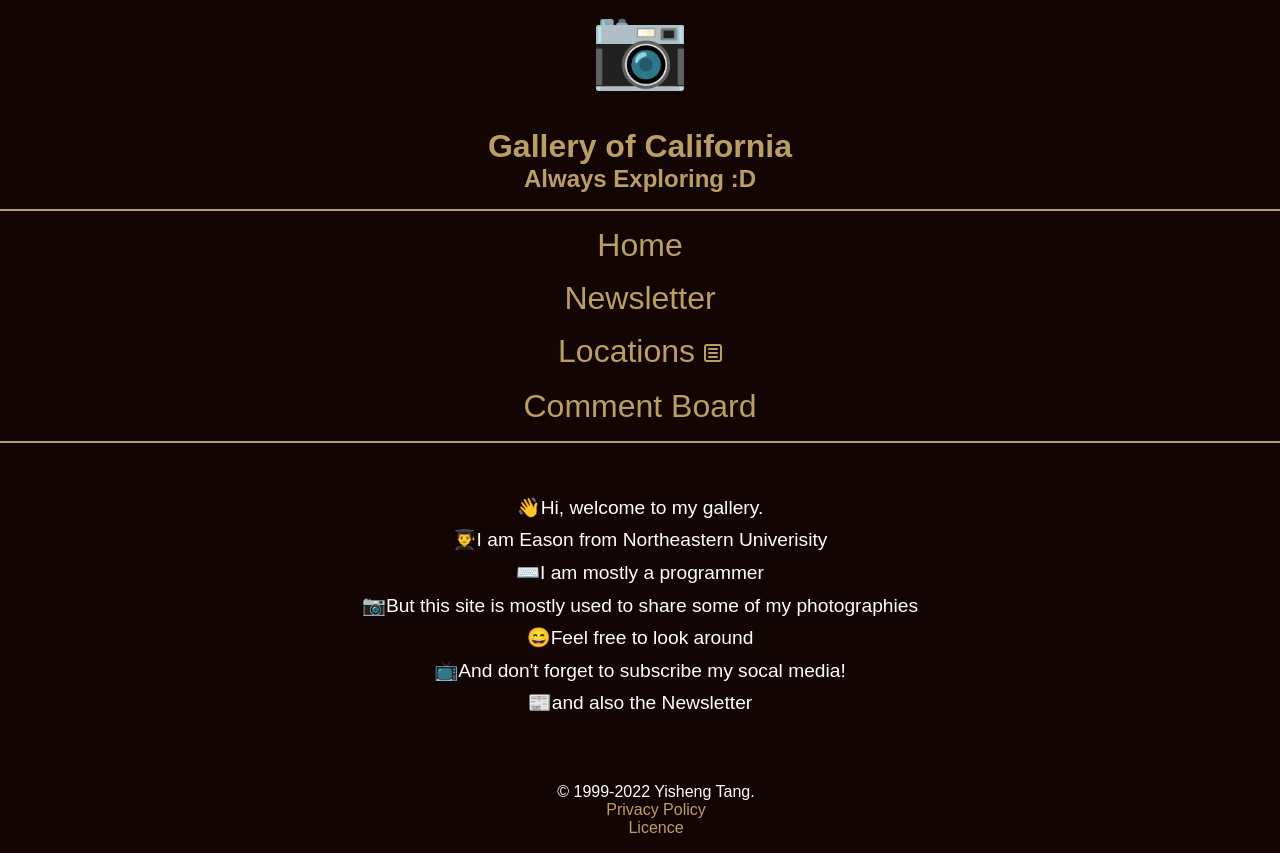
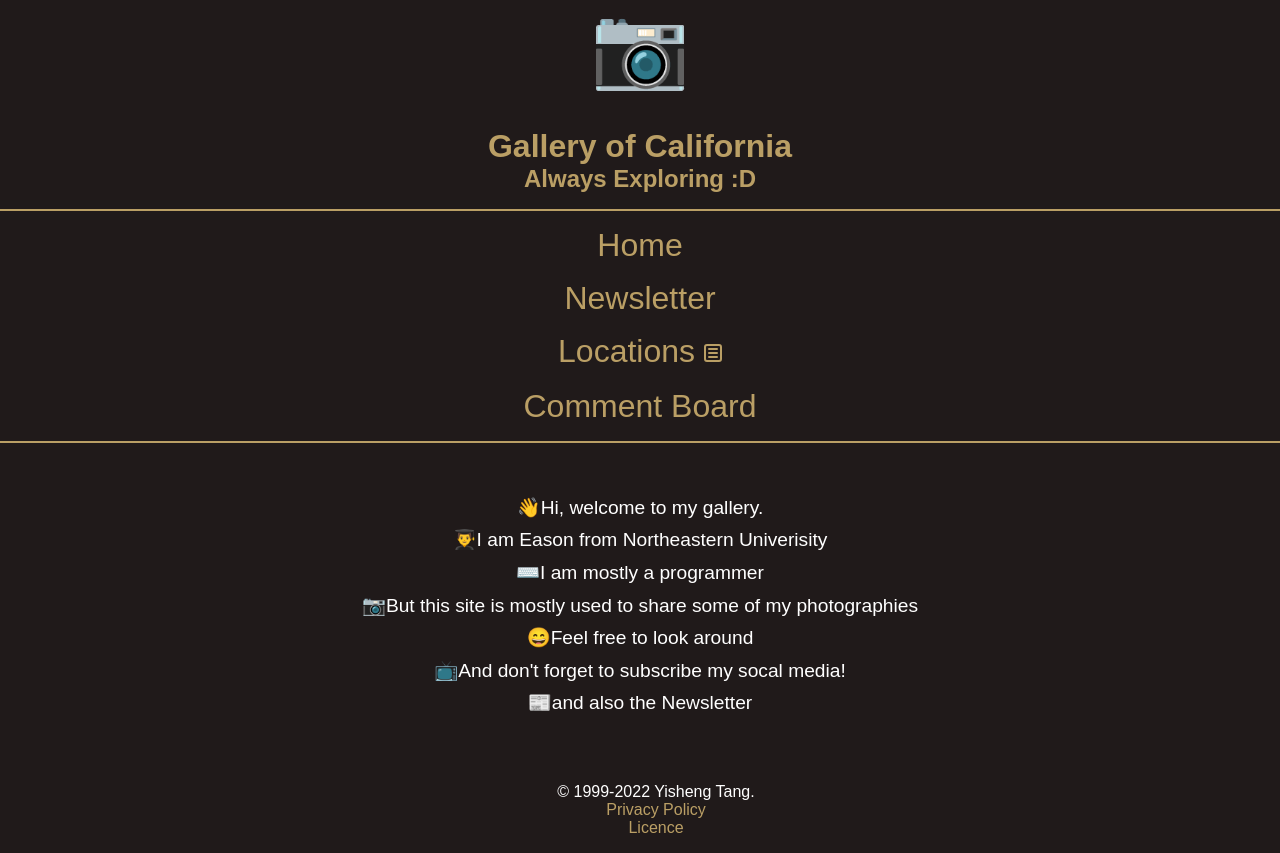
Before and after one commit to tangyisheng2/INFO6150-archive, a React (Create React App) app in the folder work/final/final/: page / in a window 1280 px wide. Shown: the top 853 px of the page. Built offline with nearby package versions, Linux system fonts and the light colour scheme.

Commit message:
styles: <App> change background color

```diff
--- a/work/final/final/src/App.css
+++ b/work/final/final/src/App.css
@@ -6,7 +6,7 @@
 
 :root {
   --highlight-color: #ba9f65;
-  --background-color: #140505;
+  --background-color: #201a1a;
   --font-color: white;
 }
 
```
